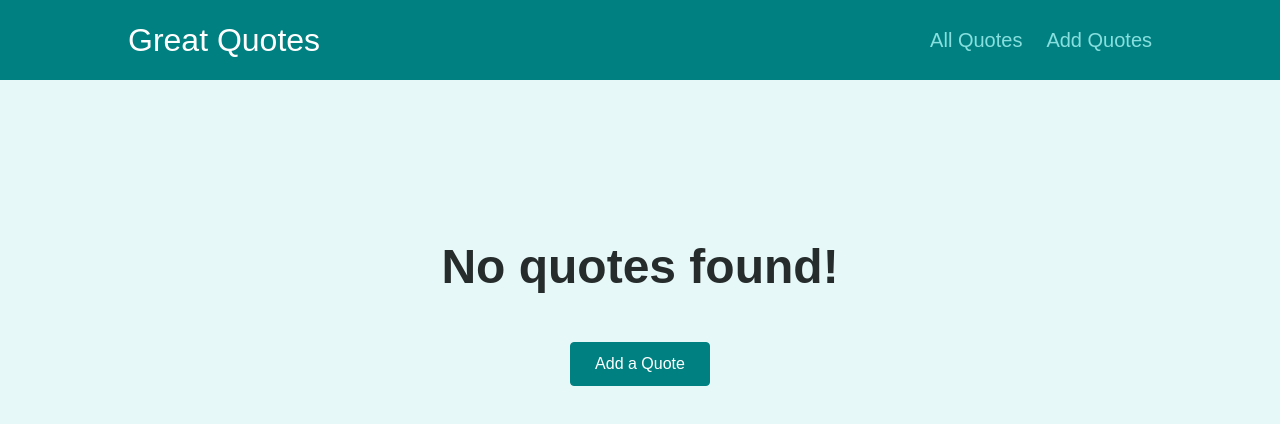
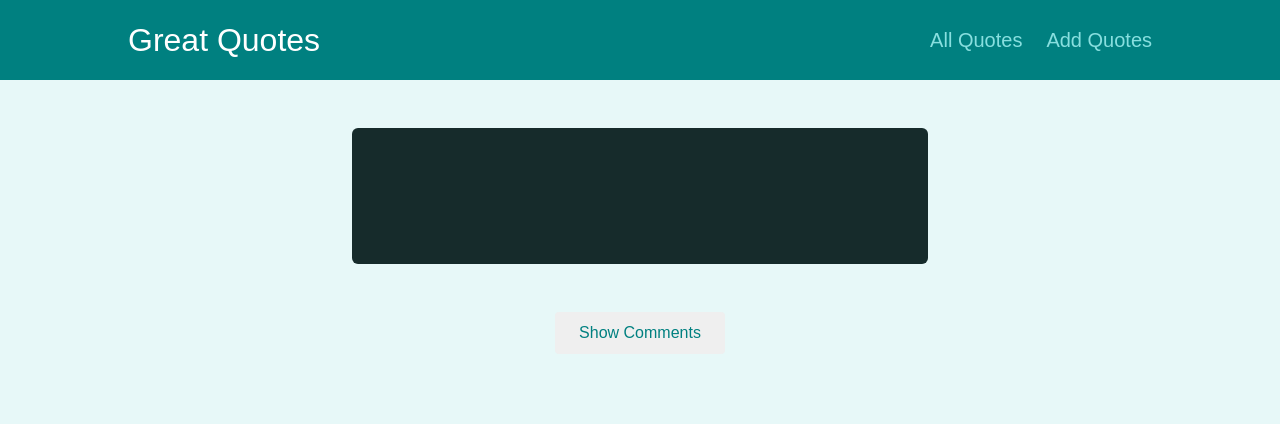
Before and after one commit to joshuaadu/great-quotes-react-router, a React (Create React App) app: page /quotes/1 in a window 1280 px wide. Shown: the top 424 px of the page. Built offline with nearby package versions, Linux system fonts and the light colour scheme.

Commit message:
show comments route conditionally using state and conditional outputting This is a less simple way

```diff
--- a/src/components/layout/Main.js
+++ b/src/components/layout/Main.js
@@ -14,7 +14,7 @@ const Main = (props) => {
           <Route path="/" exact>
             <Redirect to="/quotes" />
           </Route>
-          <Route path="/quotes">
+          <Route path="/quotes" exact>
             <AllQuotes />
           </Route>
           <Route path="/quotes/:quoteId">
--- a/src/components/pages/QuoteDetail.js
+++ b/src/components/pages/QuoteDetail.js
@@ -1,23 +1,38 @@
-import { useContext, useMemo } from "react";
-import { Route, useParams } from "react-router-dom";
+import { useContext, useMemo, useState } from "react";
+import { Link, Route, useParams } from "react-router-dom";
 import HighlightedQuote from "../quotes/HighlightedQuote";
 import Comments from "../comments/Comments";
 import { QuoteContext } from "../store/quotes-data";
 const QuoteDetail = (props) => {
   const { quoteId } = useParams();
   const { quotes } = useContext(QuoteContext);
+  const [showComments, setShowComments] = useState(false);
 
   const quotesMemoized = useMemo(() => quotes, [quotes]);
   console.log("quotes", quotesMemoized, quoteId);
   const quote = quotesMemoized.find((quote) => quote.id === quoteId);
   console.log("quote", quote);
+
+  const showCommentHandler = () => {
+    setShowComments(true);
+  };
   return (
     <>
       <HighlightedQuote text={quote?.text} author={quote?.author} />
-      <p>{quoteId}</p>
-      <Route path="/quotes/:quoteId/comments">
-        <Comments />
-      </Route>
+      <div className="centered">
+        {!showComments && (
+          <Link to={`/quotes/${quoteId}/comments`}>
+            <button onClick={showCommentHandler} className="btn--flat">
+              Show Comments
+            </button>
+          </Link>
+        )}
+      </div>
+      {showComments && (
+        <Route path={`/quotes/${quoteId}/comments`}>
+          <Comments />
+        </Route>
+      )}
     </>
   );
 };
--- a/src/components/quotes/QuoteItem.js
+++ b/src/components/quotes/QuoteItem.js
@@ -3,6 +3,7 @@ import classes from "./QuoteItem.module.css";
 
 const QuoteItem = (props) => {
   const { id, author, text } = props;
+  console.log("id", id);
   return (
     <li className={classes.item}>
       <figure>
```
